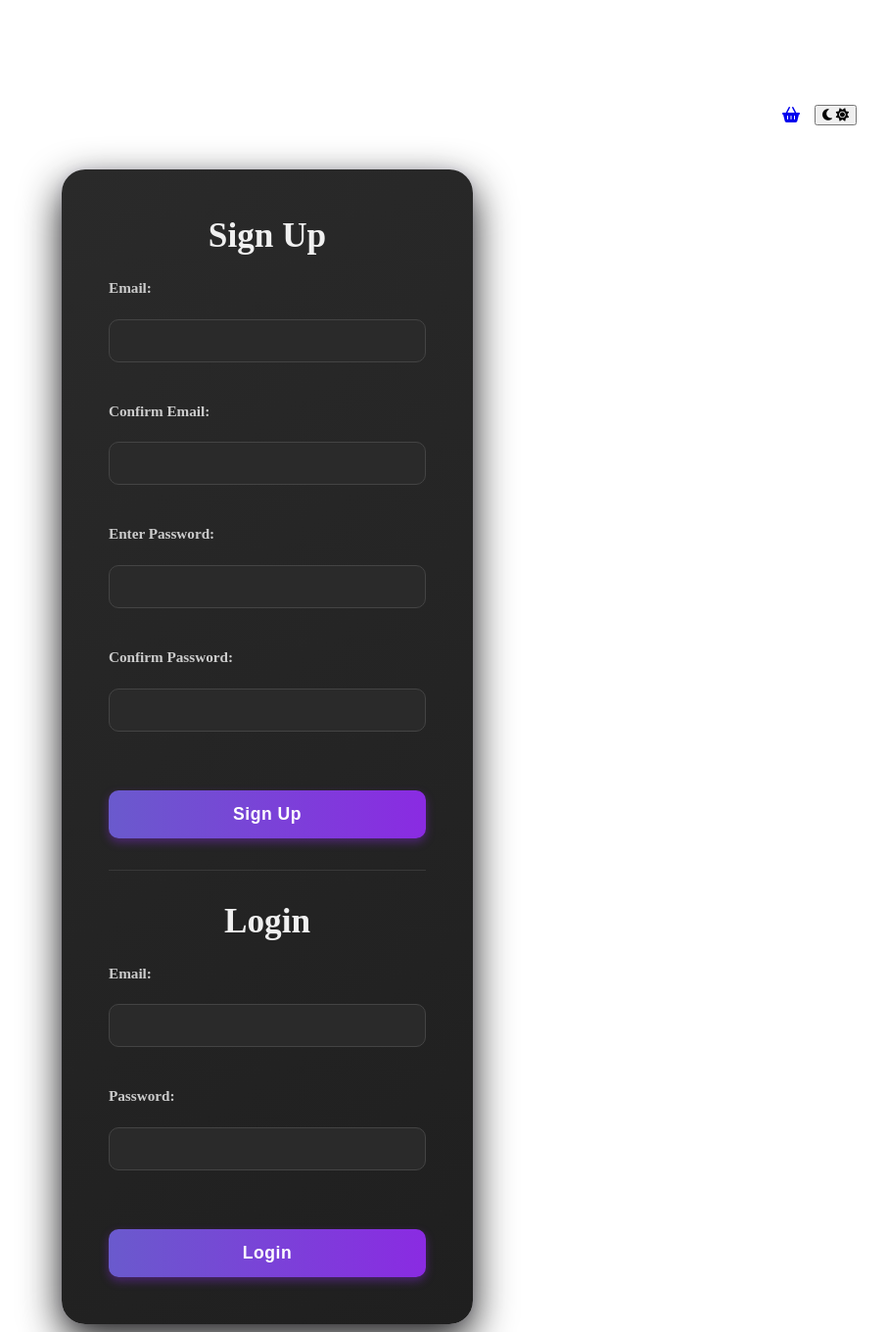
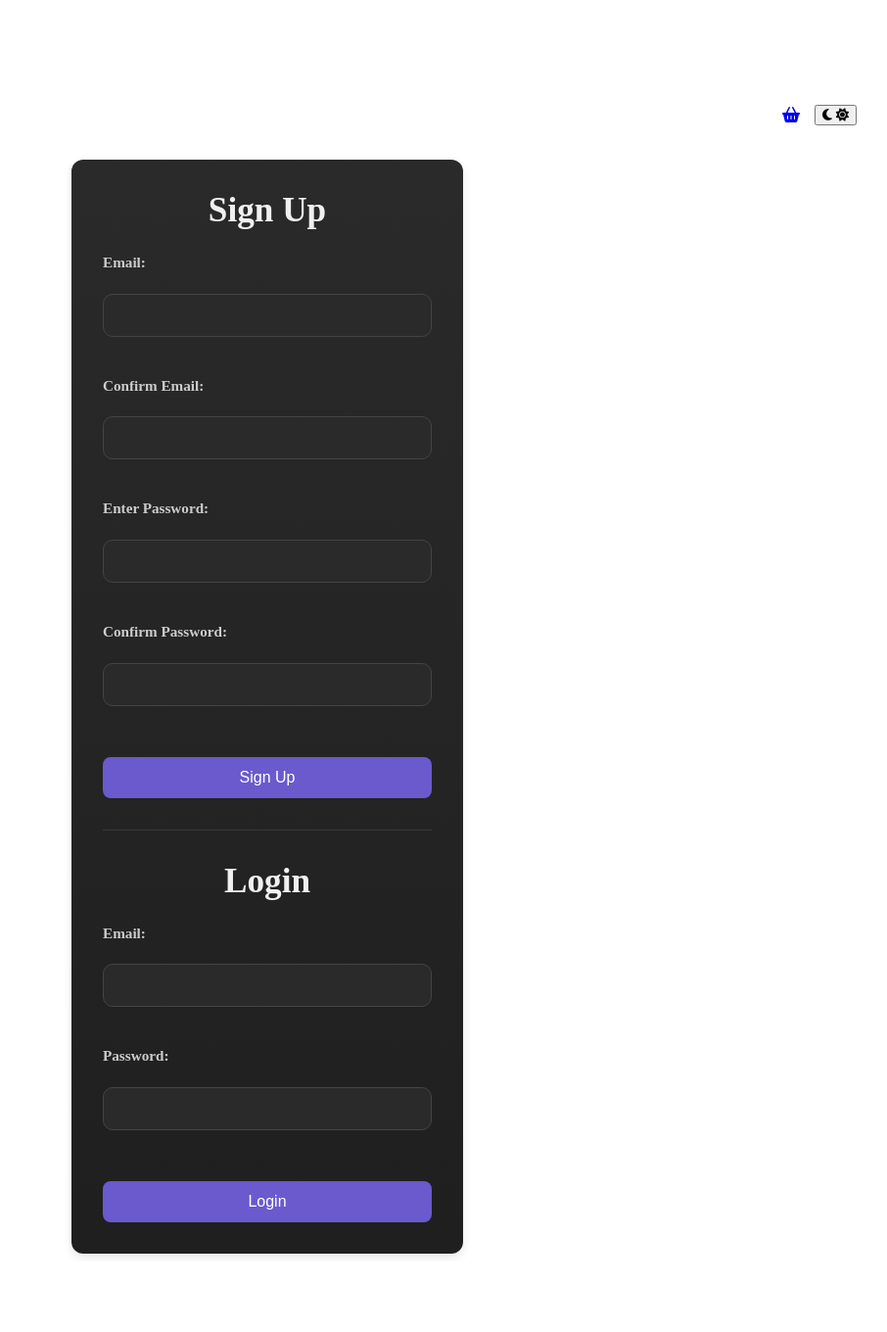
Before and after one commit to tamamoe/techforgeprojects, a PHP site: page /signup.html in a window 1280 px wide. Shown: the part 440-1800 px from the top of the page at 98% size, without its empty margins (367-1273 px from the left). After the commit the page ends 1724 px from the top, so only its background shows below. Run offline with PHP 8.4, Linux system fonts and the light colour scheme.

Commit message:
final changes so it matches rest of pages

```diff
--- a/Signup.css
+++ b/Signup.css
@@ -56,18 +56,17 @@ body.dark-mode {
 
 
 .auth-wrapper-card {
-    background: linear-gradient(145deg, var(--card-bg-start), var(--card-bg-end));
-    color: var(--text-color);
-    padding: 3rem;
-    border-radius: 24px;
-    box-shadow: 0 15px 40px var(--shadow-color),
-                0 0 10px rgba(106, 90, 205, 0.1);
+      background: linear-gradient(to bottom, var(--card-bg-start), var(--card-bg-end)); /* needed for light and dark mode colour switch*/
+    color: #333;
+    padding: 2rem;
+    border-radius: 12px;
+    box-shadow: 0 4px 10px rgba(0,0,0,0.1);
+    max-width: 400px;
     width: 100%;
-    max-width: 420px;
+    margin-top: 20px;
     box-sizing: border-box;
-    transition: all 0.5s ease-in-out;
-    margin-top: 30px;
 }
+
 
 .auth-wrapper-card:hover {
     transform: translateY(-2px);
@@ -121,25 +120,19 @@ body.dark-mode {
     margin: 2rem 0;
 }
 
-
 .auth-wrapper-card .submit-btn {
-    background: linear-gradient(to right, #6a5acd, #8a2be2);
+    background-color: #6a5acd;
     color: white;
-    padding: 14px 20px;
+    padding: 12px 18px;
     border: none;
-    border-radius: 10px;
+    border-radius: 8px;
     cursor: pointer;
-    font-size: 1.1rem;
-    font-weight: 700;
-    letter-spacing: 0.5px;
-    transition: all 0.3s ease;
+    font-size: 1rem;
     width: 100%;
-    margin-top: 2rem;
-    box-shadow: 0 4px 10px rgba(138, 43, 226, 0.4);
+    margin-top: 1.5rem;
+    transition: background-color 0.2s ease;
 }
 
 .auth-wrapper-card .submit-btn:hover {
-    background: linear-gradient(to right, #5d4aaf, #7a2bd1);
-    box-shadow: 0 6px 15px rgba(138, 43, 226, 0.6);
-    transform: translateY(-2px);
+    background-color: #5d4aaf;
 }
```
